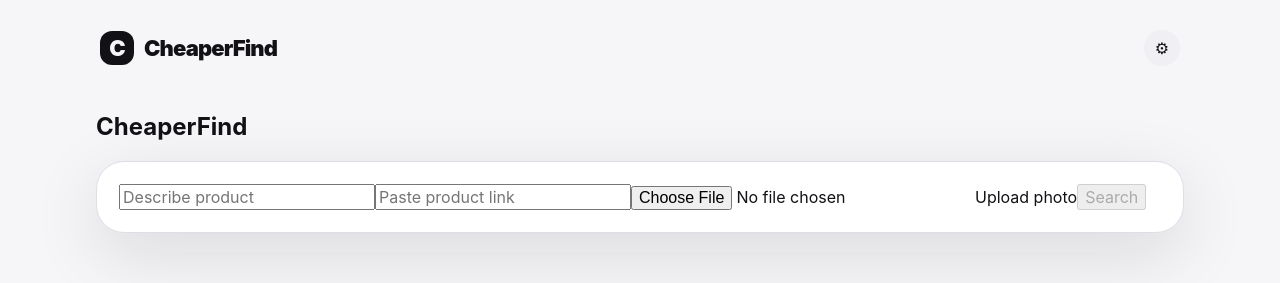
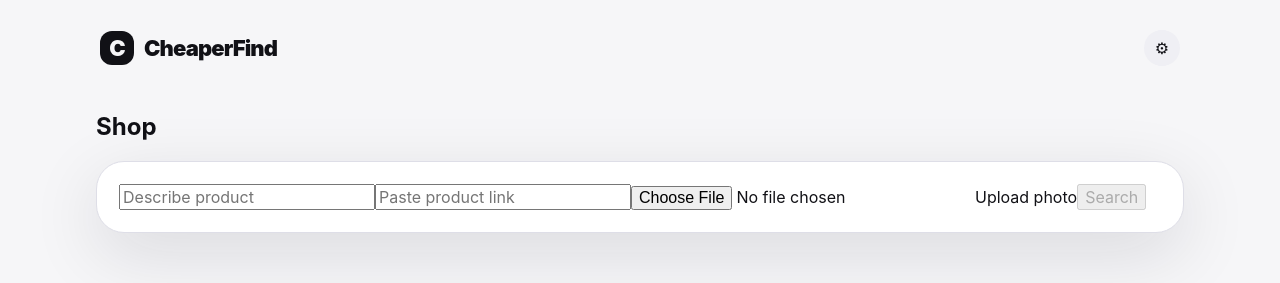
Before and after one commit to Jakelevin999/ccheapest-app-ver-3-, a Next.js app: page / in a window 1280 px wide. Shown: the top 283 px of the page. Built offline with nearby package versions, Linux system fonts and the light colour scheme.

Commit message:
Restore clean centered shop home UI

```diff
--- a/app/page.tsx
+++ b/app/page.tsx
@@ -30,16 +30,14 @@
     } finally { setLoading(false); }
   }
 
-  return <>
-    <section className="hero compactHero">
-      <h1>CheaperFind</h1>
-    </section>
-    <section className="card searchBox">
+  return <section className="shopHome">
+    <h1>Shop</h1>
+    <div className="card searchBox shopCard">
       <input className="input" placeholder="Describe product" value={description} onChange={e => setDescription(e.target.value)} />
       <input className="input" placeholder="Paste product link" value={url} onChange={e => setUrl(e.target.value)} />
       <label className="uploadBox"><input type="file" accept="image/*" onChange={e => onFile(e.target.files?.[0])} /><span>Upload photo</span></label>
       {imageData && <img src={imageData} alt="preview" className="preview" />}
       <button className="button" onClick={search} disabled={loading || (!description && !url && !imageData)}>{loading ? 'Searching...' : 'Search'}</button>
-    </section>
-  </>;
+    </div>
+  </section>;
 }
```
